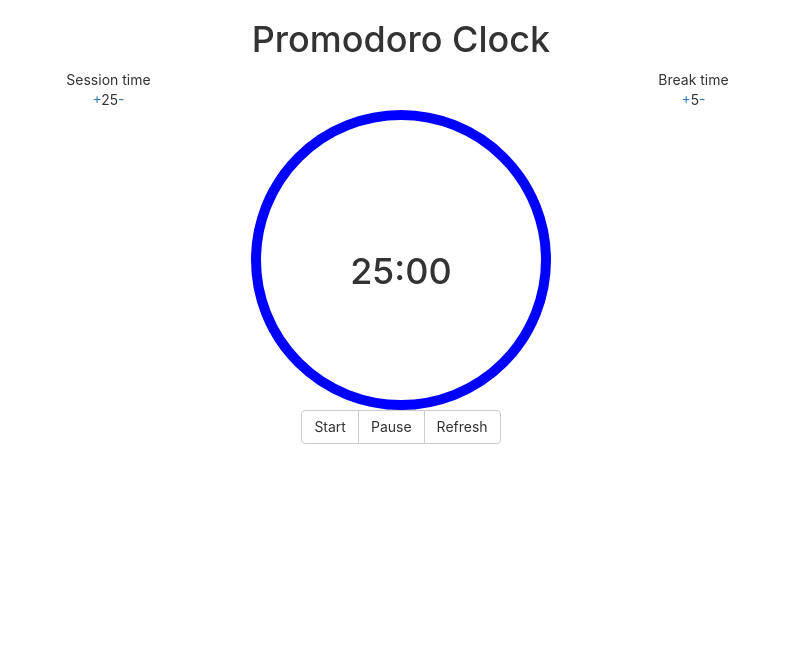
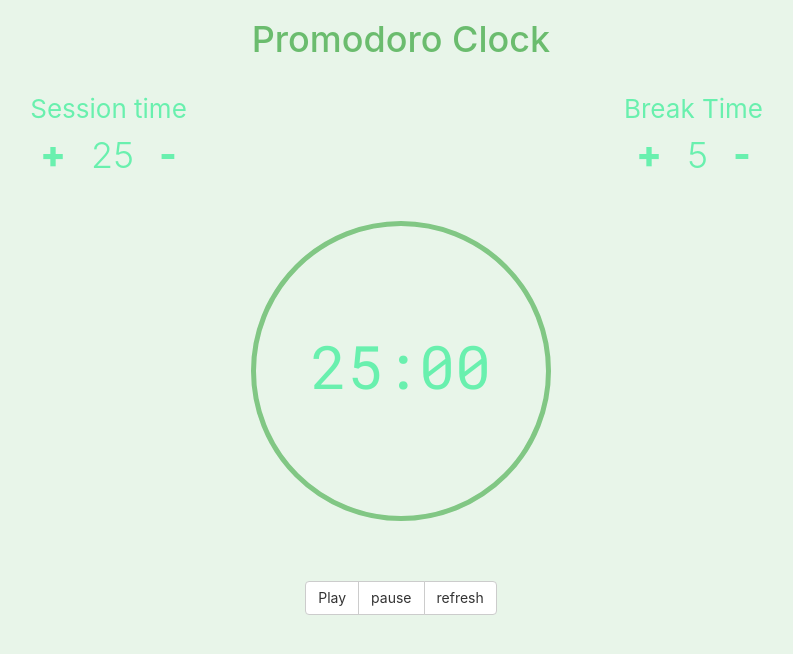
Before and after one commit to ilis137/Promodoro-Clock, a React (Create React App) app: page / in a window 1280 px wide. Shown: the top 654 px of the page, without its empty margins (239-1032 px from the left). Built offline with nearby package versions, Linux system fonts and the light colour scheme.

Commit message:
added styling

```diff
--- a/public/index.html
+++ b/public/index.html
@@ -6,6 +6,7 @@
     <link rel="shortcut icon" href="%PUBLIC_URL%/favicon.ico">
     <meta name="viewport" content="width=device-width, initial-scale=1, shrink-to-fit=no">
     <meta name="theme-color" content="#000000">
+    <link href="https://fonts.googleapis.com/css?family=Roboto+Mono" rel="stylesheet">
     <!--
       manifest.json provides metadata used when your web app is added to the
       homescreen on Android. See https://developers.google.com/web/fundamentals/web-app-manifest/
@@ -21,7 +22,9 @@
       Learn how to configure a non-root public URL by running `npm run build`.
     -->
     <link rel="stylesheet" href="https://maxcdn.bootstrapcdn.com/bootstrap/3.3.7/css/bootstrap.min.css" integrity="sha384-BVYiiSIFeK1dGmJRAkycuHAHRg32OmUcww7on3RYdg4Va+PmSTsz/K68vbdEjh4u" crossorigin="anonymous">
-    <title>React App</title>
+    <title>
+        Promodoro Clock
+    </title>
 </head>
 
 <body>
--- a/src/App.css
+++ b/src/App.css
@@ -8,22 +8,10 @@ html {
 
 body {
     height: 100%;
+    background: #e8f5e9;
 }
 
-.timer-container {
-    width: 300px;
-    height: 300px;
-    border: solid blue 10px;
-    border-radius: 50%;
-    margin: 0 auto;
+.Title {
+    opacity: 0.8;
+    color: #4caf50
 }
-
-.buttonRow {
-    display: flex;
-    justify-content: center;
-}
-
-h1 {
-    position: relative;
-    top: 40%;
-}
--- a/src/App.jsx
+++ b/src/App.jsx
@@ -1,9 +1,7 @@
 import React, { Component } from "react";
-
 import "./App.css";
 import Grid from "react-bootstrap/lib/Grid";
 import Row from "react-bootstrap/lib/Row";
-
 import SessionTime from "./components/SessionTime";
 import BreakTime from "./components/BreakTime";
 import Timer from "./components/Timer";
@@ -119,7 +117,7 @@ class App extends Component {
 
     return (
       <div className="App">
-        <h1>Promodoro Clock</h1>
+        <h1 className="Title">Promodoro Clock</h1>
         <Grid className="main-container">
           <Row className="time-setters">
             <SessionTime
--- /dev/null
+++ b/src/components/BreakTime.css
@@ -0,0 +1,33 @@
+.BreakTime_Title {
+    font-size: 26px;
+    font-weight: 400;
+    color: #69f0ae
+}
+
+span {
+    font-size: 36px;
+    font-weight: 300;
+    color: #69f0ae;
+}
+
+.incrementBreak,
+.incrementBreak:hover,
+.incrementBreak:focus {
+    font-size: 38px;
+    font-weight: 800;
+    padding: 25px;
+    text-decoration: none;
+    text-decoration-line: none;
+    color: #69f0ae
+}
+
+.decrementBreak,
+.decrementBreak:focus,
+.decrementBreak:hover {
+    font-size: 38px;
+    font-weight: 800;
+    padding: 25px;
+    text-decoration: none;
+    text-decoration-line: none;
+    color: #69f0ae
+}
--- a/src/components/BreakTime.jsx
+++ b/src/components/BreakTime.jsx
@@ -1,11 +1,11 @@
 import React from "react";
 
 import Col from "react-bootstrap/lib/Col";
-
+import "./BreakTime.css";
 const BreakTime = props => {
   return (
     <Col className="Break-time text-center" sm={6}>
-      <div>Break time</div>
+      <div className="BreakTime_Title">Break Time</div>
       <a href="#" className="incrementBreak" onClick={props.incrementBreak}>
         +
       </a>
--- /dev/null
+++ b/src/components/ControlPanel.css
@@ -0,0 +1,6 @@
+.buttonRow {
+    padding: 20px;
+    display: flex;
+    justify-content: center;
+    margin: 0 auto;
+}
--- a/src/components/ControlPanel.jsx
+++ b/src/components/ControlPanel.jsx
@@ -1,20 +1,21 @@
 import React from "react";
 import Button from "react-bootstrap/lib/Button";
 import ButtonGroup from "react-bootstrap/lib/ButtonGroup";
+import "./ControlPanel.css";
 
 const ControlPanel = props => {
   return (
     <ButtonGroup className="buttonRow">
       <Button className="start" onClick={props.handleStart}>
-        Start
+        Play
       </Button>
 
       <Button className="pause" onClick={props.handlePause}>
-        Pause
+        pause
       </Button>
 
       <Button className="refresh" onClick={props.handleRefresh}>
-        Refresh
+        refresh
       </Button>
     </ButtonGroup>
   );
--- /dev/null
+++ b/src/components/SessionTime.css
@@ -0,0 +1,32 @@
+.SessionTime_Title {
+    font-size: 26px;
+    font-weight: 400;
+    color: #69f0ae
+}
+
+span {
+    font-size: 36px;
+    font-weight: 300;
+}
+
+.incrementSession,
+.incrementSession:hover,
+.incrementSession:focus {
+    font-size: 38px;
+    font-weight: 800;
+    padding: 25px;
+    text-decoration: none;
+    text-decoration-line: none;
+    color: #69f0ae;
+}
+
+.decrementSession,
+.decrementSession:focus,
+.decrementSession:hover {
+    font-size: 38px;
+    font-weight: 800;
+    padding: 25px;
+    text-decoration: none;
+    text-decoration-line: none;
+    color: #69f0ae;
+}
--- a/src/components/SessionTime.jsx
+++ b/src/components/SessionTime.jsx
@@ -1,11 +1,11 @@
 import React from "react";
 
 import Col from "react-bootstrap/lib/Col";
-
+import "./SessionTime.css";
 const SessionTime = props => {
   return (
     <Col className="Session-time text-center" sm={6}>
-      <div>Session time</div>
+      <div className="SessionTime_Title">Session time</div>
       <a href="#" className="incrementSession" onClick={props.incrementSession}>
         +
       </a>
--- /dev/null
+++ b/src/components/Timer.css
@@ -0,0 +1,23 @@
+.timer-container {
+    width: 300px;
+    height: 300px;
+    border: solid #81c784 5px;
+    border-radius: 50%;
+    margin: 0 auto;
+}
+
+.timerRow {
+    padding: 40px;
+}
+
+.time {
+    position: relative;
+    top: 30%;
+    color: #69f0ae;
+    font-family: 'Roboto Mono', monospace;
+    font-size: 60px;
+}
+
+.time-setters {
+    margin-top: 20px;
+}
--- a/src/components/Timer.jsx
+++ b/src/components/Timer.jsx
@@ -1,12 +1,13 @@
 import React from "react";
 import Col from "react-bootstrap/lib/Col";
 import Row from "react-bootstrap/lib/Row";
+import "./Timer.css";
 const Timer = props => {
   return (
     <Row className="timerRow">
       <Col className="timerCol">
         <div className="timer-container">
-          <h1>{props.timeLeft}</h1>
+          <h1 class="time">{props.timeLeft}</h1>
         </div>
       </Col>
     </Row>
```
Also changed, not shown: package.json (+7 -0 lines), 1 other file (tests, documents, lock files or other folders).
